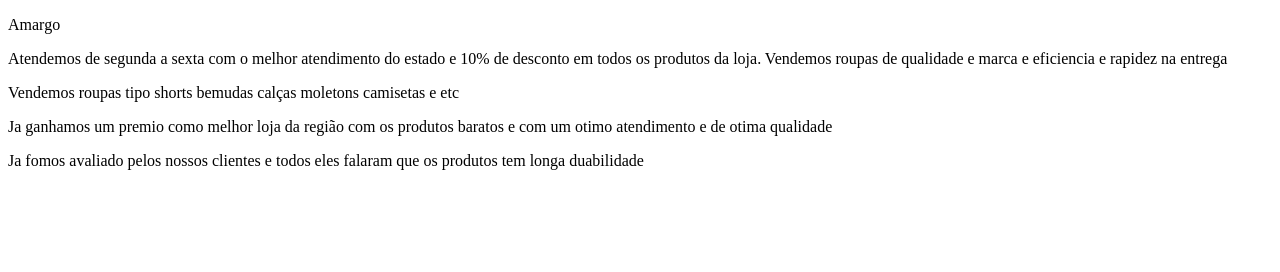
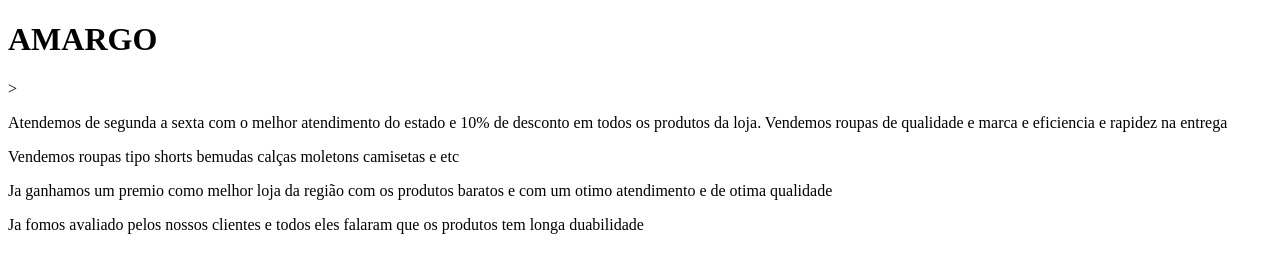
Before and after one commit to hugosiabras12/trabalho-final, a plain HTML site: page index.html in a window 1280 px wide. Drawn offline with Linux system fonts and the light colour scheme.

Commit message:
index.html

```diff
--- a/index.html
+++ b/index.html
@@ -5,7 +5,7 @@
     <title></title>
   </head>
   <body>
-    <p>Amargo</p>
+    <h1> AMARGO </h1>>
     <p>Atendemos de segunda a sexta com o melhor atendimento do estado e 10% de desconto em todos os produtos da loja. Vendemos roupas de qualidade e marca e eficiencia e rapidez na entrega</p>
     <p>Vendemos roupas tipo shorts bemudas calças moletons camisetas e etc</p>
     <p>Ja ganhamos um premio como melhor loja da região com os produtos baratos e com um otimo atendimento e de otima qualidade</p>
--- /dev/null
+++ b/style.css
@@ -0,0 +1,9 @@
+body {
+    background-color: blueviolet;
+}
+h1 {
+    text-align: center;color: aliceblue;
+}
+p{
+    text-align: center;color: aliceblue;
+}
```
